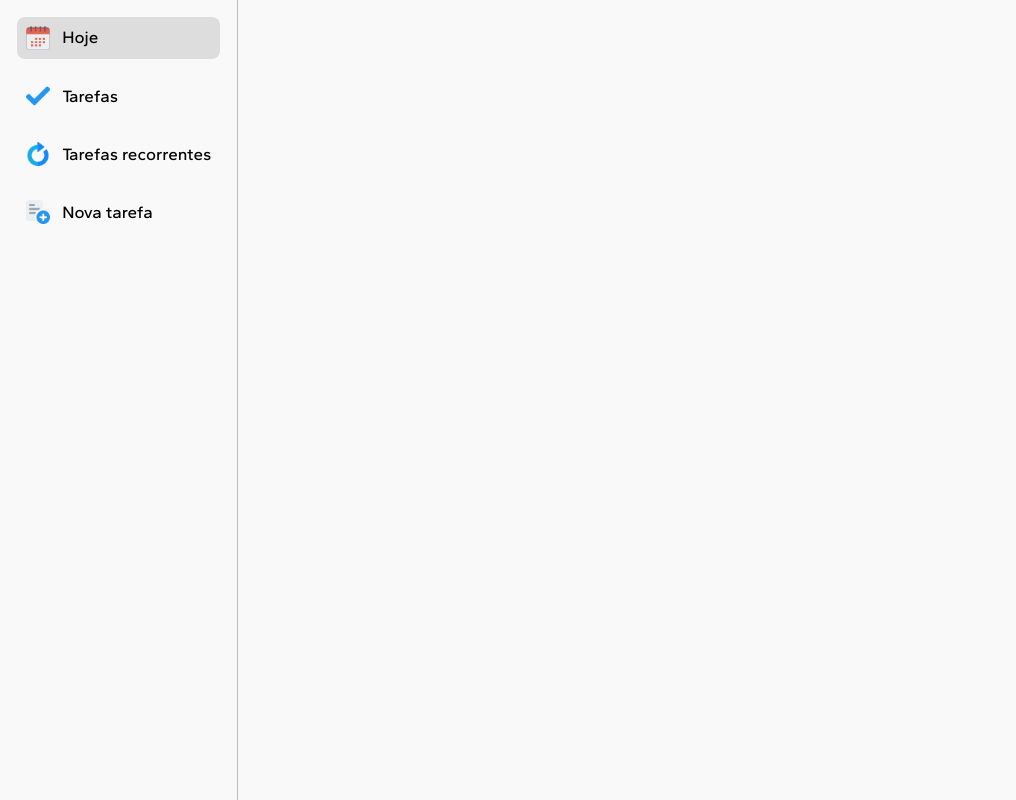
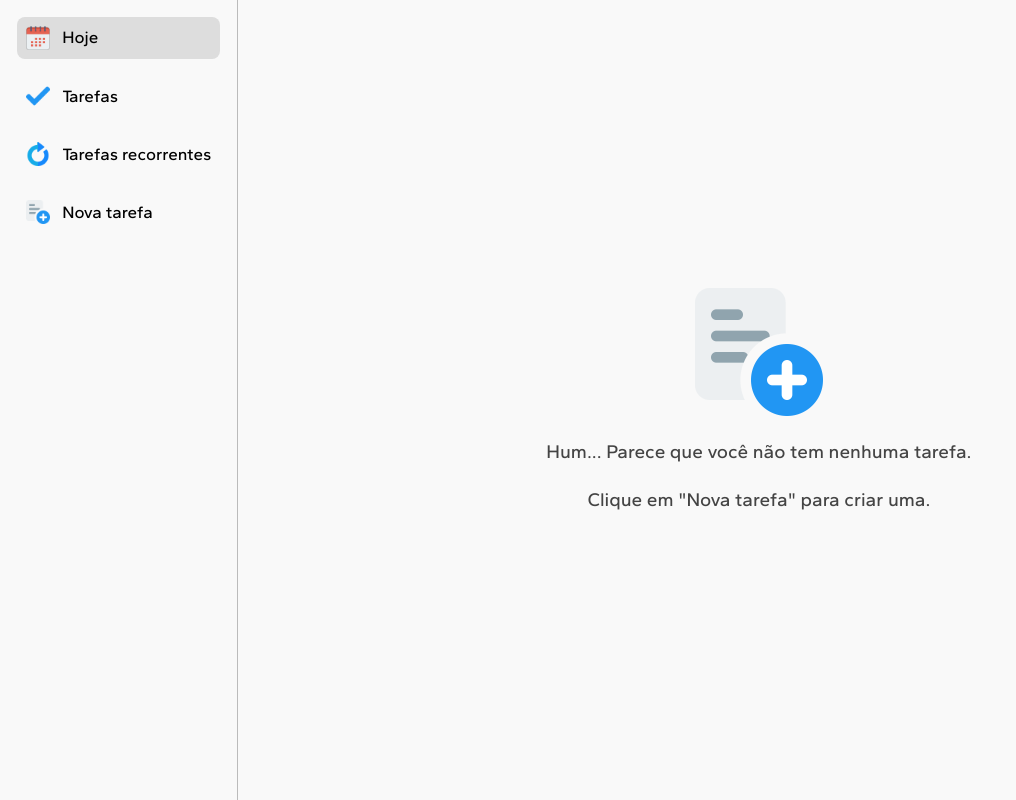
Before and after one commit to kelio-mv/schedule-now, a React (Vite) app: page / in a window 1280 px wide. Both pictures are taken after a click on the button "Começar". Shown: the whole page, without its empty margins (0-1016 px from the left). Built offline with nearby package versions, Linux system fonts and the light colour scheme.

Commit message:
Created No task screen

```diff
--- a/src/App.jsx
+++ b/src/App.jsx
@@ -25,6 +25,5 @@ export default function App() {
   );
 }
 
-// Feedback Vinicius:
-// tive dificuldade em entender o ícone de incompleto,
-// ver se o lembrete foi criado ou não e onde ficou
+// Mostrar aviso ao: criar tarefa, editar tarefa, excluir tarefa
+// Bug da data e hora
--- a/src/components/MainArea.css
+++ b/src/components/MainArea.css
@@ -37,6 +37,10 @@
     margin-bottom: 4px;
 }
 
+.task .task-name.checked {
+    color: var(--clr-neutral);
+}
+
 .task .task-time {
     color: var(--clr-neutral);
     font-size: var(--fs-small);
--- a/src/components/MainArea.jsx
+++ b/src/components/MainArea.jsx
@@ -1,6 +1,7 @@
 import React from "react";
 import Task from "./Task";
 import TaskEditor from "./TaskEditor";
+import NoTaskScreen from "./NoTaskScreen";
 import "./MainArea.css";
 
 export default class MainArea extends React.Component {
@@ -109,6 +110,61 @@ export default class MainArea extends React.Component {
     return sortedTasks;
   }
 
+  shouldRenderTask(task) {
+    switch (this.props.display) {
+      case "today":
+        if (task.recurring) {
+          switch (task.frequency) {
+            case "daily":
+              return true;
+
+            case "weekly":
+              return task.scheduledDays.includes(new Date().getDay());
+
+            default:
+              return false;
+          }
+        } else {
+          if (!task.reminder) return false;
+          const [year, month, day] = task.date.split("-").map((e) => parseInt(e));
+          const currentDate = new Date();
+          return (
+            year === currentDate.getFullYear() &&
+            month === currentDate.getMonth() + 1 &&
+            day === currentDate.getDate()
+          );
+        }
+
+      case "tasks":
+        return !task.recurring;
+
+      case "recurring-tasks":
+        return task.recurring;
+
+      default:
+        return false;
+    }
+  }
+
+  getTasksJSX() {
+    let tasks = this.state.tasks.filter((task) => this.shouldRenderTask(task));
+    tasks = tasks.map((task) => (
+      <Task
+        key={task.index}
+        openTask={() =>
+          this.setState({
+            displayEditor: true,
+            editing: true,
+            currentTaskIndex: task.index,
+          })
+        }
+        changeStatus={() => this.changeStatus(task.index)}
+        {...task}
+      />
+    ));
+    return tasks.length === 0 ? <NoTaskScreen display={this.props.display} /> : tasks;
+  }
+
   changeStatus(taskIndex) {
     const newTasks = JSON.parse(localStorage.tasks);
     const currentStatus = newTasks[taskIndex].status;
@@ -133,21 +189,8 @@ export default class MainArea extends React.Component {
     // based on what is being displayed.
     return (
       <main id="main-area">
-        {this.state.tasks.map((task) => (
-          <Task
-            key={task.index}
-            display={this.props.display}
-            openTask={() =>
-              this.setState({
-                displayEditor: true,
-                editing: true,
-                currentTaskIndex: task.index,
-              })
-            }
-            changeStatus={() => this.changeStatus(task.index)}
-            {...task}
-          />
-        ))}
+        {this.getTasksJSX()}
+
         {this.state.displayEditor && (
           <TaskEditor
             editing={this.state.editing}
--- /dev/null
+++ b/src/components/NoTaskScreen.css
@@ -0,0 +1,18 @@
+#no-task-screen {
+    display: flex;
+    flex-direction: column;
+    align-items: center;
+    justify-content: center;
+    gap: var(--fs-largest);
+    height: 100%;
+}
+
+#no-task-screen img {
+    width: 128px;
+}
+
+#no-task-screen p {
+    color: #444;
+    font-size: var(--fs-large);
+    font-weight: 500;
+}
--- /dev/null
+++ b/src/components/NoTaskScreen.jsx
@@ -0,0 +1,41 @@
+import "./NoTaskScreen.css";
+
+export default function NoTaskScreen(props) {
+  const noTaskSaved = localStorage.tasks === "[]";
+
+  if (noTaskSaved) {
+    return (
+      <div id="no-task-screen">
+        <img src="new-task.png" />
+        <p>Hum... Parece que você não tem nenhuma tarefa.</p>
+        <p>Clique em "Nova tarefa" para criar uma.</p>
+      </div>
+    );
+  } else {
+    switch (props.display) {
+      case "today":
+        return (
+          <div id="no-task-screen">
+            <img src="today.png" />
+            <p>Não há nenhuma tarefa agendada para hoje!</p>
+          </div>
+        );
+
+      case "tasks":
+        return (
+          <div id="no-task-screen">
+            <img src="task.png" />
+            <p>Não há nenhuma tarefa comum!</p>
+          </div>
+        );
+
+      case "recurring-tasks":
+        return (
+          <div id="no-task-screen">
+            <img src="recurring.png" />
+            <p>Não há nenhuma tarefa recorrente!</p>
+          </div>
+        );
+    }
+  }
+}
--- a/src/components/Task.jsx
+++ b/src/components/Task.jsx
@@ -1,47 +1,13 @@
 export default function Task(props) {
-  function shouldRender() {
-    switch (props.display) {
-      case "today":
-        if (props.recurring) {
-          switch (props.frequency) {
-            case "daily":
-              return true;
-
-            case "weekly":
-              return props.scheduledDays.includes(new Date().getDay());
-
-            default:
-              return false;
-          }
-        } else {
-          if (!props.reminder) return false;
-          const [year, month, day] = props.date.split("-").map((e) => parseInt(e));
-          const currentDate = new Date();
-          return (
-            year === currentDate.getFullYear() &&
-            month === currentDate.getMonth() + 1 &&
-            day === currentDate.getDate()
-          );
-        }
-
-      case "tasks":
-        return !props.recurring;
-
-      case "recurring-tasks":
-        return props.recurring;
-
-      default:
-        return false;
-    }
-  }
   const imgName = props.recurring ? "recurring" : "task";
 
   return (
-    shouldRender() && (
     <div className="task">
       <img src={`${imgName}.png`} className="task-type-img" />
       <div className="task-info" onClick={props.openTask}>
-          <p className="task-name">{props.name}</p>
+        <p className={"task-name " + (props.status === "unchecked" ? "" : "checked")}>
+          {props.name}
+        </p>
         {props.reminder && (
           <p className="task-time">
             <span>{props.time}</span>{" "}
@@ -52,6 +18,5 @@ export default function Task(props) {
       <div style={{ flexGrow: 1 }} />
       <img src={`${props.status}.png`} className="task-status-img" onClick={props.changeStatus} />
     </div>
-    )
   );
 }
--- a/src/components/WelcomeScreen.css
+++ b/src/components/WelcomeScreen.css
@@ -1,4 +1,4 @@
-#first-time-screen {
+#welcome-screen {
     display: flex;
     flex-direction: column;
     align-items: center;
@@ -7,19 +7,19 @@
     height: 100vh;
 }
 
-#first-time-screen .logo {
+#welcome-screen .logo {
     width: 128px;
     margin-bottom: var(--fs-largest);
 }
 
-#first-time-screen .title {
+#welcome-screen .title {
     color: #444;
     font-size: var(--fs-largest);
     font-weight: 600;
     margin-bottom: var(--fs-largest);
 }
 
-#first-time-screen p {
+#welcome-screen p {
     max-width: 720px;
     font-size: var(--fs-large);
     margin-bottom: 1rem;
@@ -27,7 +27,7 @@
     text-align: center;
 }
 
-#first-time-screen .start-btn {
+#welcome-screen .start-btn {
     padding: 0.5rem 0.8rem;
     margin-top: var(--fs-largest);
     background: var(--clr-primary-dark);
@@ -41,6 +41,6 @@
     cursor: pointer;
 }
 
-#first-time-screen .start-btn:hover {
+#welcome-screen .start-btn:hover {
     opacity: 0.8;
 }
--- a/src/components/WelcomeScreen.jsx
+++ b/src/components/WelcomeScreen.jsx
@@ -4,7 +4,7 @@ export default function Tutorial(props) {
   Notification.requestPermission();
 
   return (
-    <div id="first-time-screen">
+    <div id="welcome-screen">
       <img className="logo" src="today.png" />
       <h1 className="title">Seja bem-vindo(a)</h1>
       <p>
```
Lines whose indentation alone changed are shown as unchanged.
